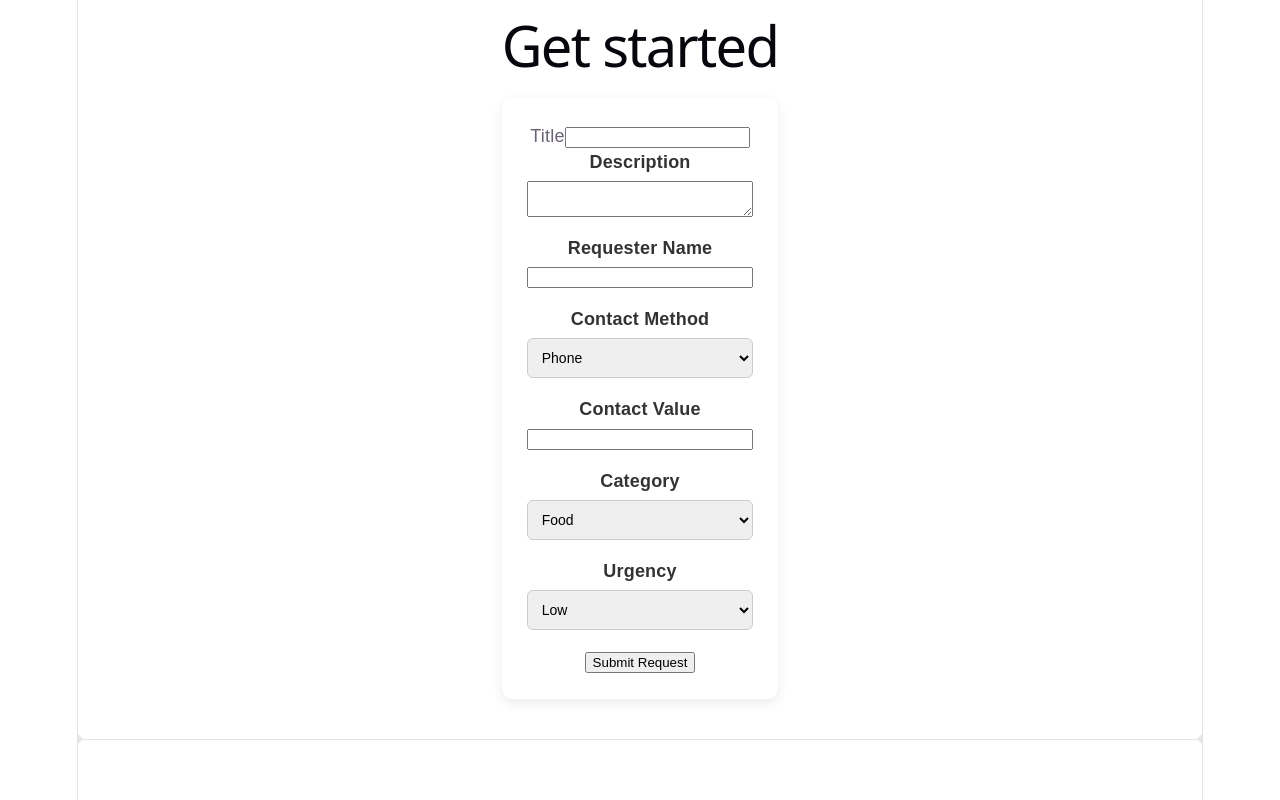
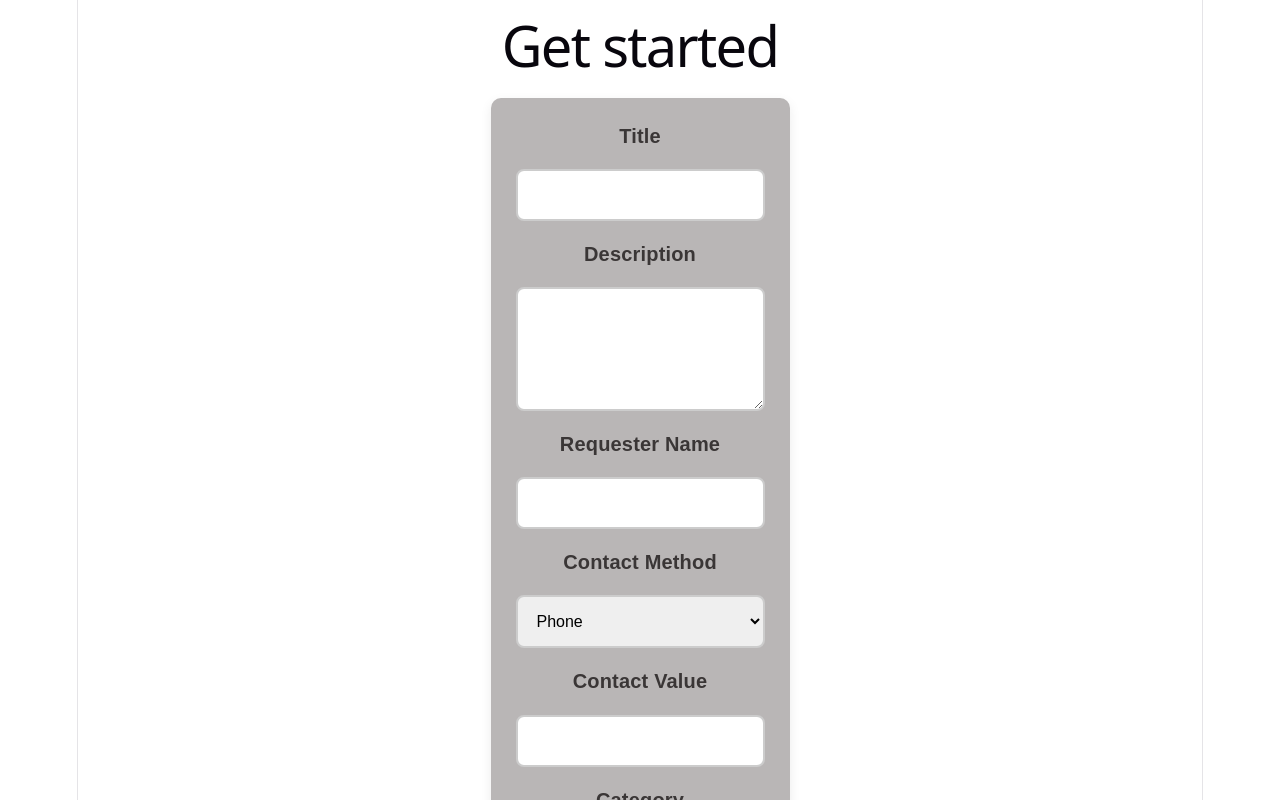
Before and after one commit to Glamnart/communityManager, a React (Vite) app: page / in a window 1280 px wide. Shown: the top 800 px of the page. Built offline with nearby package versions, Linux system fonts and the light colour scheme.

Commit message:
Update RequestForm.css styles

```diff
--- a/src/RequestForm.css
+++ b/src/RequestForm.css
@@ -3,49 +3,50 @@
   margin: 40px auto;
   padding: 25px;
   border-radius: 10px;
-  background: #ffffff;
+  background: #b9b6b6;;
   box-shadow: 0 4px 12px rgba(0, 0, 0, 0.08);
-  font-family: Arial, sans-serif;
+
 }
 
 .form-group {
-  margin-bottom: 18px;
+  margin-bottom: 20px;
   display: flex;
   flex-direction: column;
 }
 
 .form-group label {
+  font-family: Arial, sans-serif;
   font-weight: 600;
-  margin-bottom: 6px;
-  color: #333;
+  font-size: 20px;
+  margin-bottom: 20px;
+  color: #3a3636;
 }
 
 .form-input {
-  padding: 10px;
-  border: 1px solid #ccc;
-  border-radius: 6px;
-  font-size: 14px;
+  padding: 15px;
+  border: 2px solid #ccc;
+  border-radius: 8px;
+  font-size: 16px;
   transition: border 0.2s ease;
 }
 
 .form-input:focus {
   outline: none;
-  border-color: #007bff;
+
 }
 
 textarea.form-input {
-  min-height: 80px;
-  resize: vertical;
+  min-height: 90px;
 }
 
 .submit-btn {
   width: 100%;
-  padding: 12px;
-  background: #007bff;
-  color: #fff;
+  padding: 15px 0px;
+  background: #ffffff;
+  color: #3a3636;
   border: none;
   border-radius: 8px;
-  font-size: 15px;
+  font-size: 16px;
   cursor: pointer;
   transition: background 0.2s ease;
 }
--- a/src/RequestForm.tsx
+++ b/src/RequestForm.tsx
@@ -17,14 +17,12 @@ const initialFormState: RequestFormData = {
   contactValue: "",
 };
 
-const RequestForm = ({ onSubmit }: RequestFormProps) => {
+ const RequestForm = ({ onSubmit }: RequestFormProps) => {
   const [formData, setFormData] = useState<RequestFormData>(initialFormState);
   const [errors, setErrors] = useState<Partial<Record<keyof RequestFormData, string>>>({});
 
   const handleChange = (
-    e: React.ChangeEvent<
-      HTMLInputElement | HTMLTextAreaElement | HTMLSelectElement
-    >
+    e: React.ChangeEvent< HTMLInputElement | HTMLTextAreaElement | HTMLSelectElement >
   ) => {
     const { name, value } = e.target;
 
@@ -69,51 +67,49 @@ const RequestForm = ({ onSubmit }: RequestFormProps) => {
     // 4. Pass to parent
     onSubmit(newRequest);
 
-    // 5. Reset form
+    // 5. Reset formborder-color: #007bff;
     setFormData(initialFormState);
   };
 
   return (
     <form onSubmit={handleSubmit} className="request-form">
 
-      <div>
+      <div className="form-group">
         <label>Title</label>
-        <input
+        <input className="form-input"
           type="text"
           name="title"
           value={formData.title}
-          onChange={handleChange}
-        />
+          onChange={handleChange} />
         {errors.title && <span className="error">{errors.title}</span>}
       </div>
 
 
       <div className="form-group">
         <label>Description</label>
-        <textarea
+        <textarea className="form-input"
           name="description"
           value={formData.description}
-          onChange={handleChange}
-        />
+          onChange={handleChange}/>
         {errors.description && <span className="error">{errors.description}</span>}
       </div>
 
 
       <div className="form-group">
         <label>Requester Name</label>
-        <input
+        <input className="form-input"
           type="text"
           name="requesterName"
           value={formData.requesterName}
-          onChange={handleChange}
-        />
+          onChange={handleChange}/>
         {errors.requesterName && <span className="error">{errors.requesterName}</span>}
       </div>
 
 
       <div className="form-group">
         <label>Contact Method</label>
-        <select className="form-input" name="contactMethod"
+        <select className="form-input"
+          name="contactMethod"
           value={formData.contactMethod}
           onChange={handleChange}>
           <option value="phone">Phone</option>
@@ -127,7 +123,8 @@ const RequestForm = ({ onSubmit }: RequestFormProps) => {
 
       <div className="form-group">
         <label>Contact Value</label>
-        <input type="text"
+        <input className="form-input"
+        type="text"
           name="contactValue"
           value={formData.contactValue}
           onChange={handleChange} />
@@ -165,7 +162,7 @@ const RequestForm = ({ onSubmit }: RequestFormProps) => {
         {errors.urgency && <span className="error">{errors.urgency}</span>}
       </div>
 
-      <button type="submit">Submit Request</button>
+      <button type="submit" className="submit-btn">Submit Request</button>
     </form>
   );
 };
```
